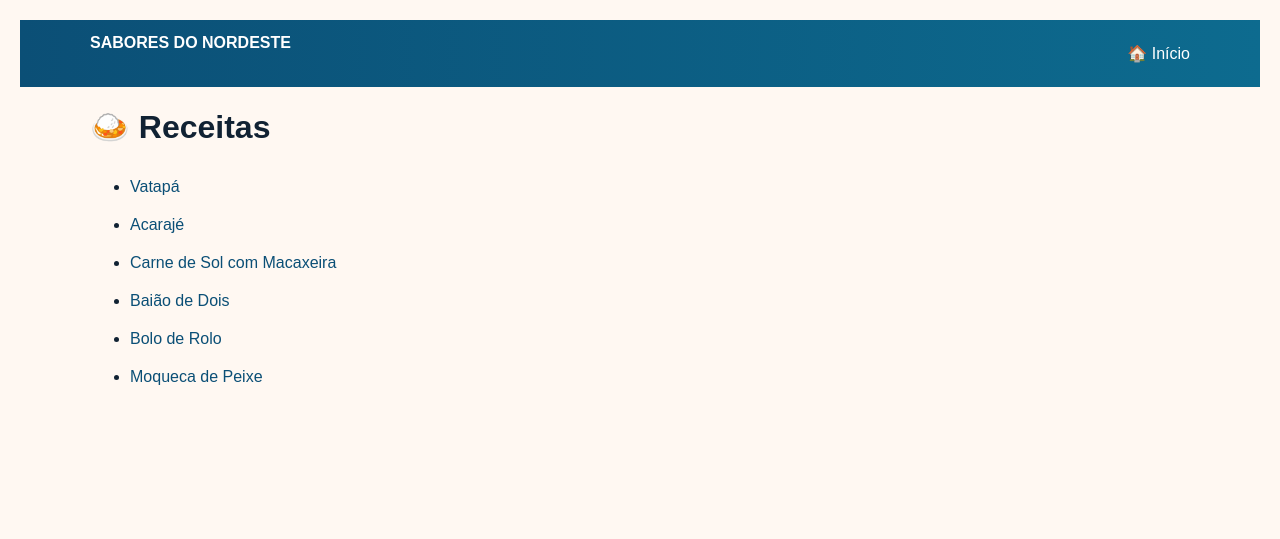
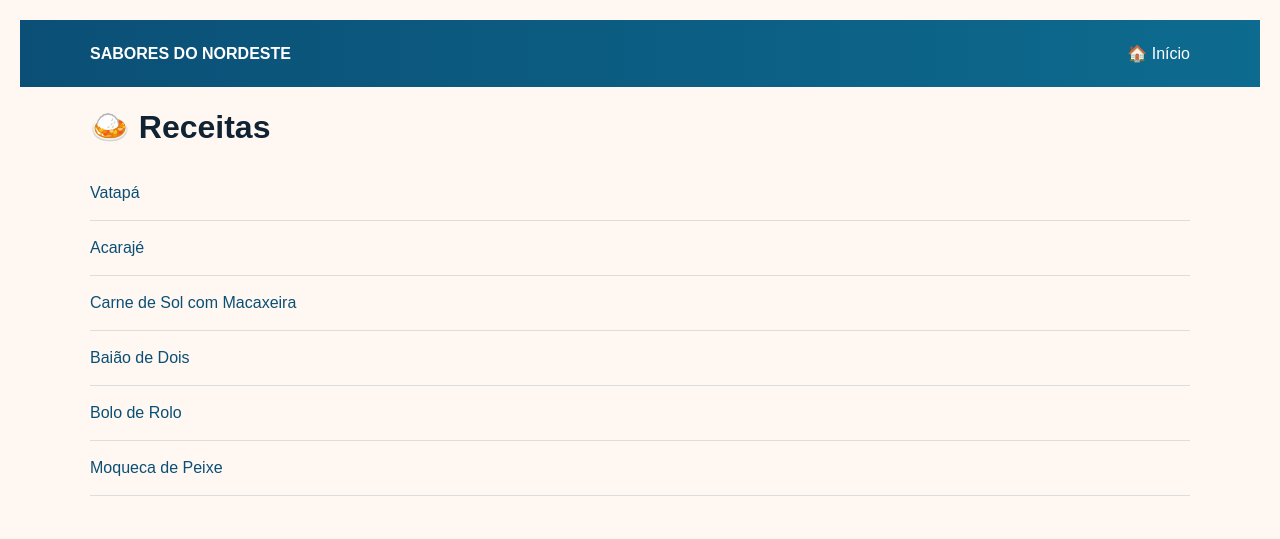
Before and after one commit to pedrocorreialopes/receitasnordestinas, a plain HTML site: page receitas.html in a window 1280 px wide. Drawn offline with Linux system fonts and the light colour scheme.

Commit message:
Update receitas.html

```diff
--- a/receitas.html
+++ b/receitas.html
@@ -1 +1,92 @@
-<!doctype html><html lang="pt-BR"><head><meta charset="utf-8"><meta name="viewport" content="width=device-width,initial-scale=1"><title>Receitas</title><style>body{font-family:Nunito,Arial;margin:0;background:#fff8f2;color:#123;padding:20px} a{display:block;padding:10px 0;color:#0b4f76;text-decoration:none}</style></head><body><header style="background:linear-gradient(90deg,#0b4f76,#0d6b8f);color:#fff;padding:14px"><div style="max-width:1100px;margin:0 auto;display:flex;justify-content:space-between"><div style="font-weight:800">SABORES DO NORDESTE</div><nav><a href='index.html' style='color:#fff;margin-left:12px'>🏠 Início</a></nav></div></header><main style="max-width:1100px;margin:20px auto"><h1>🍛 Receitas</h1><ul><li><a href="index.html#">Vatapá</a></li><li><a href="index.html#">Acarajé</a></li><li><a href="index.html#">Carne de Sol com Macaxeira</a></li><li><a href="index.html#">Baião de Dois</a></li><li><a href="index.html#">Bolo de Rolo</a></li><li><a href="index.html#">Moqueca de Peixe</a></li></ul></main></body></html>
+<!DOCTYPE html>
+<html lang="pt-BR">
+<head>
+  <meta charset="utf-8" />
+  <meta name="viewport" content="width=device-width, initial-scale=1" />
+  <title>Receitas</title>
+  <style>
+    body {
+      font-family: Nunito, Arial, sans-serif;
+      margin: 0;
+      background: #fff8f2;
+      color: #123;
+      padding: 20px;
+    }
+
+    a {
+      display: block;
+      padding: 10px 0;
+      color: #0b4f76;
+      text-decoration: none;
+    }
+
+    header {
+      background: linear-gradient(90deg, #0b4f76, #0d6b8f);
+      color: #fff;
+      padding: 14px;
+    }
+
+    header .container {
+      max-width: 1100px;
+      margin: 0 auto;
+      display: flex;
+      justify-content: space-between;
+      align-items: center;
+    }
+
+    header nav a {
+      color: #fff;
+      margin-left: 12px;
+      text-decoration: none;
+    }
+
+    main {
+      max-width: 1100px;
+      margin: 20px auto;
+    }
+
+    h1 {
+      margin-bottom: 20px;
+    }
+
+    ul {
+      list-style: none;
+      padding: 0;
+    }
+
+    li {
+      border-bottom: 1px solid #ddd;
+      padding: 8px 0;
+    }
+
+    li a:hover {
+      color: #0d6b8f;
+      text-decoration: underline;
+    }
+  </style>
+</head>
+
+<body>
+  <header>
+    <div class="container">
+      <div style="font-weight: 800;">SABORES DO NORDESTE</div>
+      <nav>
+        <a href="index.html">🏠 Início</a>
+      </nav>
+    </div>
+  </header>
+
+  <main>
+    <h1>🍛 Receitas</h1>
+
+    <ul>
+      <li><a href="index.html">Vatapá</a></li>
+      <li><a href="index.html">Acarajé</a></li>
+      <li><a href="index.html">Carne de Sol com Macaxeira</a></li>
+      <li><a href="index.html">Baião de Dois</a></li>
+      <li><a href="index.html">Bolo de Rolo</a></li>
+      <li><a href="index.html">Moqueca de Peixe</a></li>
+    </ul>
+  </main>
+</body>
+</html>
```
